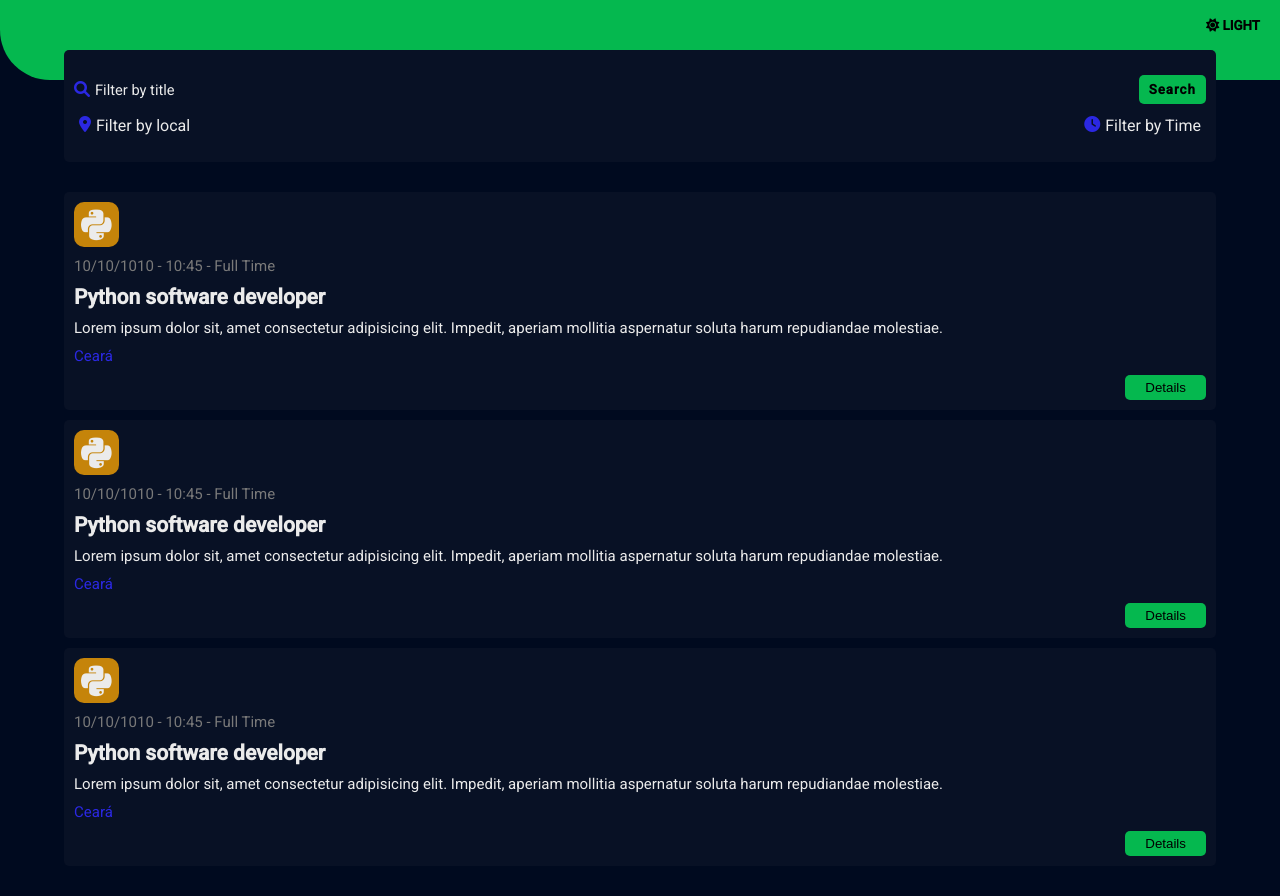
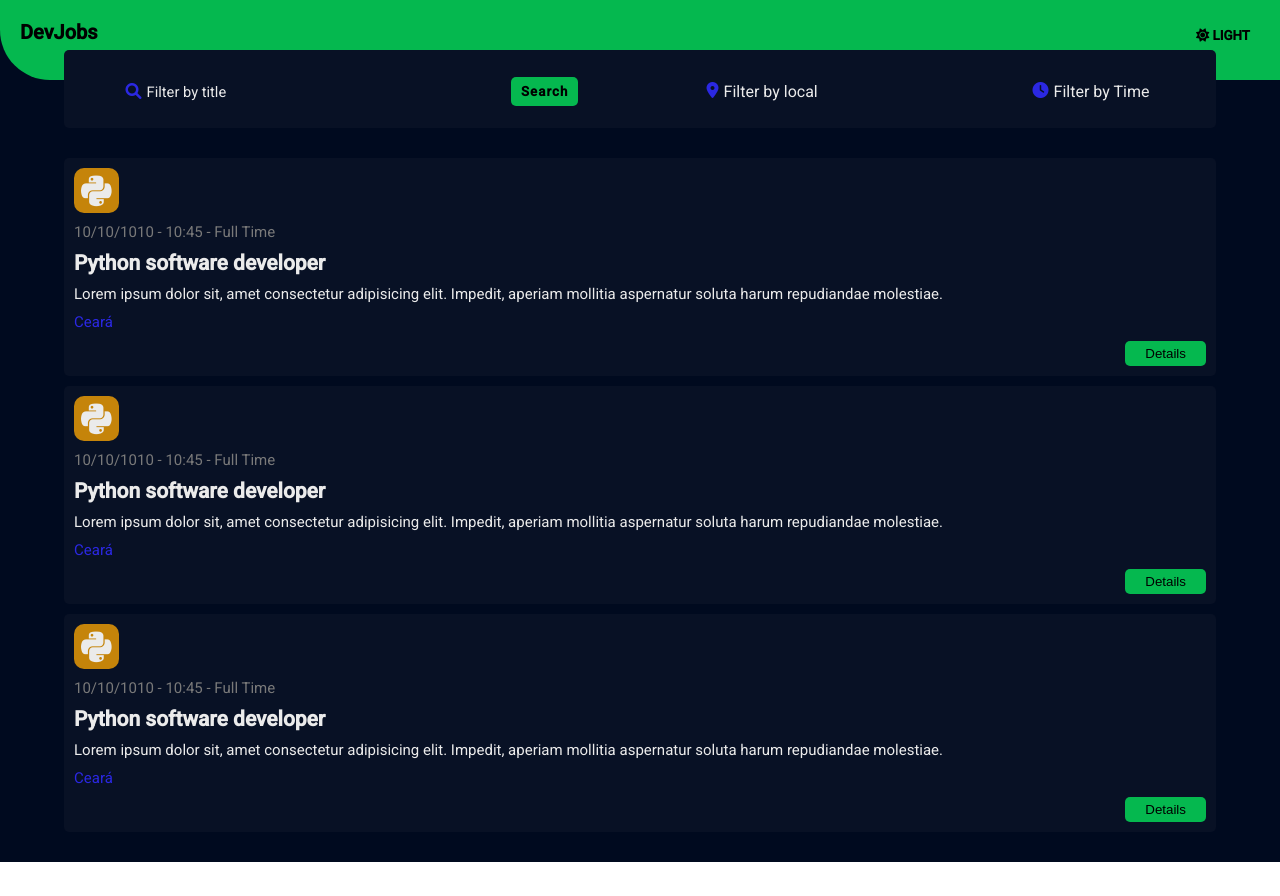
Before and after one commit to Edmar-Sousa/DevJobs, a Nuxt app in the folder frontEnd/: page / in a window 1280 px wide. After the commit the page ends 862 px from the top, so only its background shows below. Built offline with nearby package versions, Linux system fonts and the light colour scheme.

Commit message:
desktop layout

```diff
--- a/frontEnd/components/HeaderComponent.vue
+++ b/frontEnd/components/HeaderComponent.vue
@@ -1,5 +1,7 @@
 <template>
     <header class="header">
+        <h1>DevJobs</h1>
+
         <button class="header__button" v-on:click="changeTheme" >
             <i class="fa" v-bind:class="classFromIcon"></i>
             {{ this.lightThemeActive ? 'DARK' : 'LIGHT' }}
@@ -44,9 +46,13 @@ header.header {
     border-bottom-left-radius: 50px;
 
     display: flex;
-    justify-content: right;
+    justify-content: space-between;
 
-    padding: 10px 10px 0 0;
+    padding: 20px;
+}
+
+header.header h1 {
+    font-size: 2rem;
 }
 
 header.header .header__button {
--- a/frontEnd/components/SearchComponent.vue
+++ b/frontEnd/components/SearchComponent.vue
@@ -56,7 +56,8 @@ export default Vue.extend({
 section.search {
     width: 90%;
     padding: 20px 10px;
-    margin: -30px auto 0;
+    margin: -30px auto;
+    margin-bottom: 0;
 
     border-radius: 5px;
 
@@ -117,6 +118,23 @@ section.search .search__button {
 
     border-radius: 5px;
     border: none;
-}/* end-search */
+}
+
+@media (min-width: 760px) {
+    section.search {
+        display: flex;
+        justify-content: space-around;
+    }
+
+    div.search__row {
+        width: 40%;
+    }
+
+    div.search__row:last-child {
+        margin-left: 20px;
+    }
+}
+
+/* end-search */
 
 </style>
--- a/frontEnd/layouts/default.vue
+++ b/frontEnd/layouts/default.vue
@@ -1,5 +1,5 @@
 <template>
-    <div class="container" v-bind:class="{ 'light' : this.lightThemeActive }">
+    <div class="page__container" v-bind:class="{ 'light' : this.lightThemeActive }">
         <header-component />
         <nuxt />
     </div>
@@ -26,9 +26,12 @@ export default Vue.extend({
 
 <style>
 
-div.container {
+div.page__container {
+    max-width: 1500px;
     width: 100vw;
     min-height: 100vh;
+
+    margin: auto;
 
     background: var(--background-dark-color);
     font-family: Roboto, Arial, Helvetica, sans-serif;
@@ -36,7 +39,7 @@ div.container {
     transition: background 400ms;
 }
 
-div.container.light {
+div.page__container.light {
     background: var(--background-light-color);
 }
 
--- a/frontEnd/nuxt.config.js
+++ b/frontEnd/nuxt.config.js
@@ -47,5 +47,5 @@ export default {
 
   // Build Configuration: https://go.nuxtjs.dev/config-build
   build: {
-  }
+  },
 }
--- a/frontEnd/static/reset.css
+++ b/frontEnd/static/reset.css
@@ -10,6 +10,7 @@ html {
 
 body {
     font-size: 1.6rem;
+    overflow-x: hidden;
 }
 
 html {
```
Also changed, not shown: frontEnd/package.json (line endings or trailing spaces).
